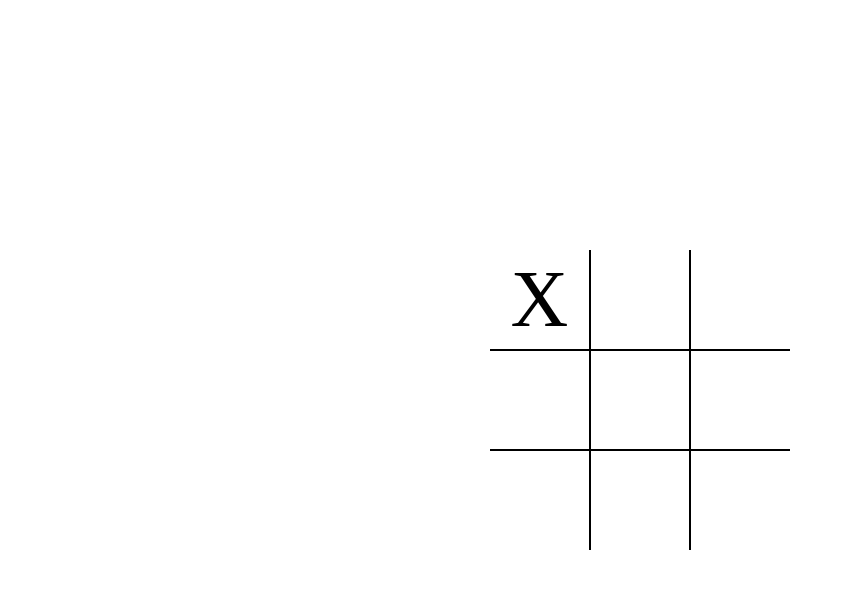
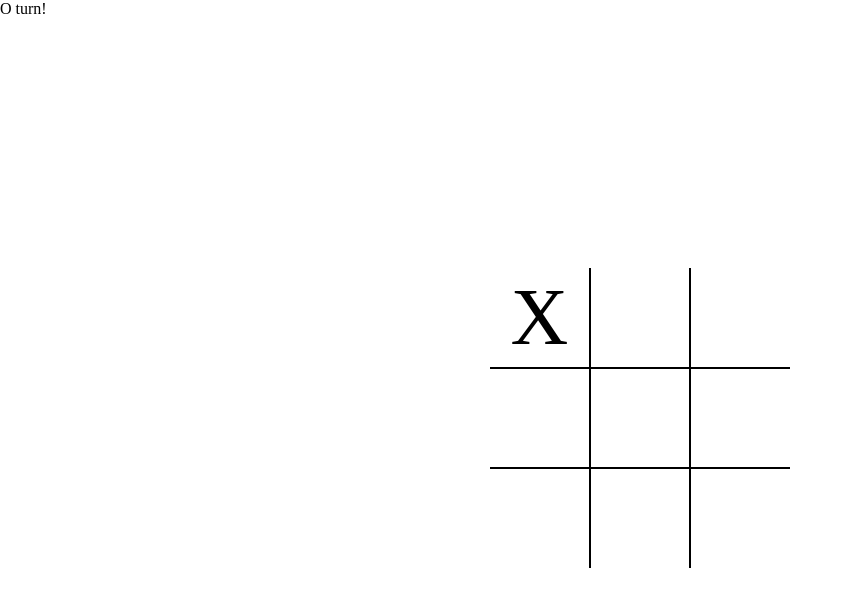
Before and after one commit to davidsan13/ticTacToe, a plain HTML site: page index.html in a window 1280 px wide. Both pictures are taken after a click on the element 540 px from the left and 300 px from the top of the page. Shown: the whole page, without its empty margins (0-853 px from the left). Drawn offline with nearby package versions, Linux system fonts and the light colour scheme; files that its build step writes are made by us from their sources.

```diff
--- a/index.html
+++ b/index.html
@@ -9,6 +9,9 @@
     <title>Document</title>
 </head>
 <body>
+    <div class="header">
+        <div class="headMessage"></div>
+    </div>
     <div class="gameboard" id="gameboard"></div>
     <div class="message-container">
         <div class="message"></div>
--- a/script.js
+++ b/script.js
@@ -71,12 +71,16 @@ let displayController = (() => {
     const messageContainer = document.querySelector(".message-container")
     const message = document.querySelector(".message")
     let gridItems = document.querySelectorAll('.cell');
+    const turnMessage = document.querySelector(".headMessage");
+
+    const turnAlert = () => {
+        turnMessage.textContent = Player.getMark() + " turn!"
+    }
 
 
     const startGame = () => {
         for(let i=0; i<game.getLength(); i++){
             game.setMark(i, " ")
-
         }
         gridItems.forEach(item => {
             item.removeEventListener('click', handle)
@@ -100,6 +104,7 @@ let displayController = (() => {
                 endGame(true);
             };
             switchPlayer(Player);
+            turnAlert();
         }
     }
 
```
